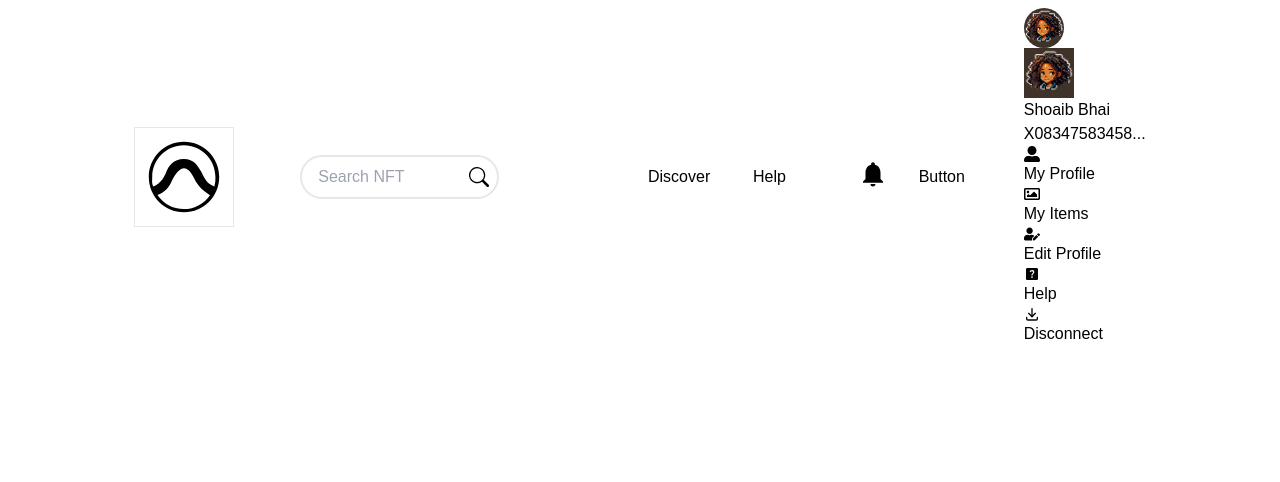
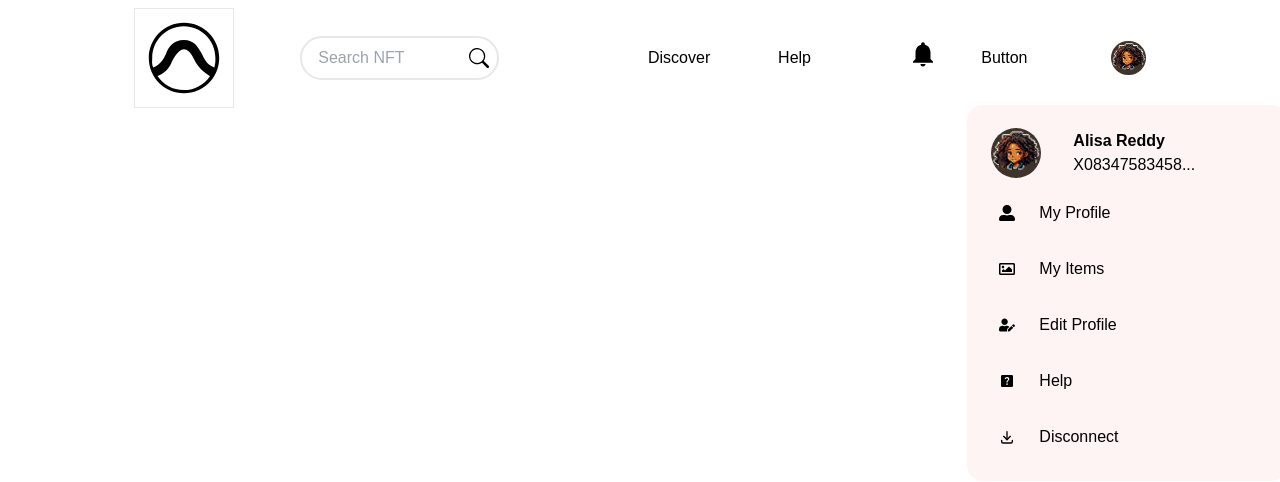
Before and after one commit to Alisha-Reddy/MetaMint, a Next.js app: page / in a window 1280 px wide. Both pictures are taken after a click on the picture 1128 px from the left and 57 px from the top of the page. Shown: the top 482 px of the page. Built offline with nearby package versions, Linux system fonts and the light colour scheme.

Commit message:
Profile styling

```diff
--- a/components/NavBar/Profile/Profile.jsx
+++ b/components/NavBar/Profile/Profile.jsx
@@ -11,47 +11,45 @@ const Profile = () => {
     { icon: <FaUserAlt />, text: 'My Profile', link: '/myprofile' },
     { icon: <FaRegImage />, text: 'My Items', link: '/my-items' },
     { icon: <FaUserEdit />, text: 'Edit Profile', link: '/edit-profile' },
-  ];
-
-  const secondaryMenuItems = [
     { icon: <MdHelpCenter />, text: 'Help', link: '/help' },
     { icon: <TbDownload />, text: 'Disconnect', link: '/disconnect' },
   ];
 
+
   return (
-    <div className='profile'>
-      <div className='profile_account'>
+    <div className='absolute px-4 py-2 shadow-[var(--box-shadow)] text-4 w-80 rounded-2xl -left-36 top-16 z-50 bg-[var(--main-bg-color)]'>
+      <div className='flex-row justify-start p-2'>
+        <div className='flex items-center gap-8'>
           <Image
             src={images.user1}
             alt='User Profile Picture'
             width={50}
             height={50}
-          className='profile_account_img'
+            className='rounded-full'
           />
-        <div className='profile_account_info'>
-          <p>Shoaib Bhai</p>
+          <div className='my-2'>
+            <p className='font-semibold'>Alisa Reddy</p>
             <h6>X08347583458...</h6>
           </div>
+        </div>
 
-        <div className='profile_menu'>
-          <div className='profile_menu_one'>
+
             {menuItems.map((item, index) => (
-              <div key={index} className='profile_menu_one_item'>
+              <div key={index} className='flex items-center gap-6 px-2 py-4 transition-all duration-300 hover:bg-[var(--icons-color)] hover:text-[var(--shadow-dark-color)] hover:rounded-md'>
                 {item.icon}
                 <Link href={item.link}>{item.text}</Link>
               </div>
             ))}
-          </div>
-        </div>
 
-        <div className='profile_menu_two'>
+
+        {/* <div className='profile_menu_two'>
           {secondaryMenuItems.map((item, index) => (
-            <div key={index} className='profile_menu_one_item'>
+            <div key={index} className='flex items-center gap-8 px-o py-6 transition-all duration-300'>
               {item.icon}
               <Link href={item.link}>{item.text}</Link>
             </div>
           ))}
-        </div>
+        </div> */}
       </div>
     </div>
   );
```
Also changed, not shown: components/NavBar/Profile/Profile.module.css (deleted). Lines whose indentation alone changed are shown as unchanged.
